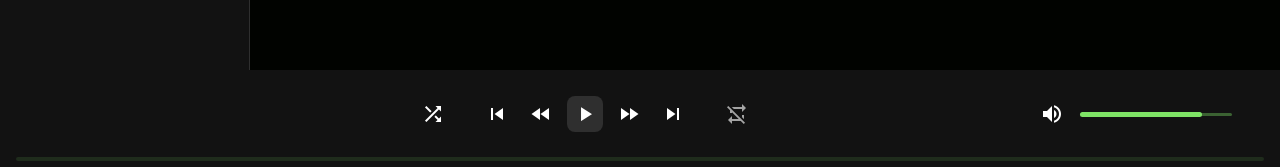
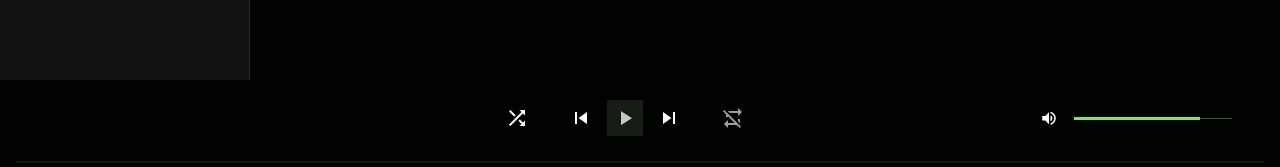
Before and after one commit to lucasrxyz/PROJECT-Listify-, a Vue app in the folder listify-app/: page /playlists in a window 1280 px wide. Shown: the part 630-797 px from the top of the page. Built offline with nearby package versions, Linux system fonts and the light colour scheme.

Commit message:
REFAC : modifs de l'audio player

```diff
--- a/listify-app/src/components/AudioPlayer.vue
+++ b/listify-app/src/components/AudioPlayer.vue
@@ -1,5 +1,5 @@
 <template>
-  <v-footer app padless height="100" color="#121212">
+  <v-footer app padless height="90" color="background" class="pb-3">
     <v-container fluid class="pa-0 d-flex flex-column align-center justify-center">
 
       <!-- Zone boutons + titre -->
@@ -7,10 +7,10 @@
         <!-- Zone gauche : titre + artiste -->
         <v-card
           variant="text"
-          class="d-flex align-center rounded-lg pa-1 transition-all"
+          class="d-flex align-center rounded-0 pa-2 transition-all box-shadow"
           :style="{
-            width: '320px',
-            backgroundColor: 'rgba(255,255,255,0.035)',
+            width: '400px',
+            backgroundColor: '#010200ff',
             opacity: currentSong ? 1 : 0,
             transition: 'opacity 0.4s ease'
           }"
@@ -24,7 +24,7 @@
               :src="currentThumbnail"
               width="48"
               height="48"
-              class="rounded-lg"
+              class="rounded-0"
               cover
             ></v-img>
           </div>
@@ -53,17 +53,17 @@
 
         <!-- Zone centrale : boutons -->
         <div class="d-flex align-center justify-center">
-          <v-btn size="large" class="rounded-lg ma-1 ml-6" @click="prevSong" variant="text" density="compact" icon="mdi-shuffle"></v-btn>
+          <v-btn size="large" class="rounded-0 ma-1 ml-6" @click="prevSong" variant="text" density="compact" icon="mdi-shuffle"></v-btn>
 
-          <v-btn size="large" class="rounded-lg ma-1 ml-6" @click="prevSong" variant="text" density="compact" icon="mdi-skip-previous"></v-btn>
-          <v-btn size="large" class="rounded-lg ma-1" @click="rewindSeconds(15)" variant="text" density="compact" icon="mdi-rewind"></v-btn>
-          <v-btn size="large" class="rounded-lg ma-1" @click="togglePlay" variant="tonal" density="compact" :icon="isPlaying ? 'mdi-pause' : 'mdi-play'"></v-btn>
-          <v-btn size="large" class="rounded-lg ma-1 rotate-180 test" @click="addSeconds(15)" variant="text" density="compact" icon="mdi-rewind"></v-btn>
-          <v-btn size="large" class="rounded-lg ma-1 mr-6" @click="nextSong" variant="text" density="compact" icon="mdi-skip-next"></v-btn>
+          <v-btn size="large" class="rounded-0 ma-1 ml-6" @click="prevSong" variant="text" density="compact" icon="mdi-skip-previous"></v-btn>
+          <!-- <v-btn size="large" class="rounded-0 ma-1" @click="rewindSeconds(15)" variant="text" density="compact" icon="mdi-rewind"></v-btn> -->
+          <v-btn size="large" class="rounded-0 ma-1" @click="togglePlay" variant="tonal" density="compact" :icon="isPlaying ? 'mdi-pause' : 'mdi-play'" color="accentLight"></v-btn>
+          <!-- <v-btn size="large" class="rounded-0 ma-1 rotate-180 test" @click="addSeconds(15)" variant="text" density="compact" icon="mdi-rewind"></v-btn> -->
+          <v-btn size="large" class="rounded-0 ma-1 mr-6" @click="nextSong" variant="text" density="compact" icon="mdi-skip-next"></v-btn>
 
           <v-btn
             size="large"
-            class="rounded-lg ma-1 mr-6"
+            class="rounded-0 ma-1 mr-6"
             @click="toggleRepeat"
             variant="plain"
             density="compact"
@@ -72,12 +72,14 @@
           ></v-btn>
 
           <v-card
-            variant="tonal"
+            variant="text"
             width="190"
             height="45"
-            class="d-flex flex-column rounded-lg transition-all position-relative"
+            class="d-flex flex-column rounded-0 transition-all position-relative"
             :style="{
               paddingTop: '2px',
+              backgroundColor: '#070807ff',
+              border: '1px solid rgba(71, 212, 35, 0.1)',
               opacity: showNextCard ? 1 : 0,
               transition: 'opacity 0.6s ease'
             }"
@@ -96,15 +98,14 @@
               :model-value="nextCardProgress"
               height="3"
               color="niceColor"
-              rounded
               class="position-absolute bottom-0 left-0 w-100"
             ></v-progress-linear>
           </v-card>
         </div>
 
         <!-- Zone droite : contrôle du volume -->
-        <div class="d-flex align-center ml-10" style="width: 200px;">
-          <v-icon size="24" class="mr-2">
+        <div class="d-flex align-center ml-10 rounded-0" style="width: 200px;">
+          <v-icon size="18" class="mr-2 rounded-0">
             {{ volumeIcon }}
           </v-icon>
           <v-slider
@@ -112,11 +113,12 @@
             min="0"
             max="100"
             step="1"
-            class="volume-slider"
             color="niceColor"
+            rounded-0
+            class="rounded-0"
             hide-details
             thumb-size="0"
-            track-size="3"
+            track-size="1"
             style="width: 150px;"
           ></v-slider>
         </div>
@@ -125,9 +127,8 @@
       <!-- Barre de progression -->
       <v-progress-linear
         :model-value="progressPercent"
-        height="4"
+        height="2"
         color="niceColor"
-        rounded
         class="w-100"
       ></v-progress-linear>
 
@@ -372,4 +373,8 @@ function prevSong() {
 .couleur {
   background-color: rgba(255, 255, 255, 0.05) !important;
 }
+
+.box-shadow {
+  box-shadow: inset 0 0px 0px 1px #61f73c40;
+}
 </style>
--- a/listify-app/src/pages/Playlists.vue
+++ b/listify-app/src/pages/Playlists.vue
@@ -663,6 +663,7 @@ onMounted(() => {
     inset: 0;
     background-image: url("../assets/frutigerMetro.png");
     background-size: 150%;
+
     background-position: center;
     background-repeat: no-repeat;
     opacity: 0;
@@ -676,6 +677,7 @@ onMounted(() => {
     .hover-border:hover {
       transition: opacity 0.15s ease-in-out;
       border-left: 3px solid #61f73c;
+      box-shadow: inset 0 0 0 1px #61f73c40;
     }
 
 
--- a/listify-app/src/plugins/vuetify.js
+++ b/listify-app/src/plugins/vuetify.js
@@ -19,8 +19,9 @@ export default createVuetify({
         colors: {
           background: '#010300ff',
           surface: '#010200ff',
+          accentLight: '#bfcfbfff',
           primary: '#61f73cff',
-          secondary: '#47d423ff',
+          secondary: 'rgba(71, 212, 35, 1)',
           error: '#b81818ff',
           niceColor: '#7fe466ff',
         },
@@ -39,5 +40,9 @@ export default createVuetify({
     VListItem: {
       ripple: false, // désactive l’effet ripple pour les items de liste
     },
+    VSlider: {
+      ripple: false,
+      rounded: 0,
+    }
   },
 })
--- a/listify-app/src/views/PlayerView.vue
+++ b/listify-app/src/views/PlayerView.vue
@@ -27,7 +27,7 @@
     </div>
 
     <div v-else>
-      <p>Chargement de la playlist...</p>
+      <p>Loading playlist...</p>
     </div>
   </div>
 </template>
```
